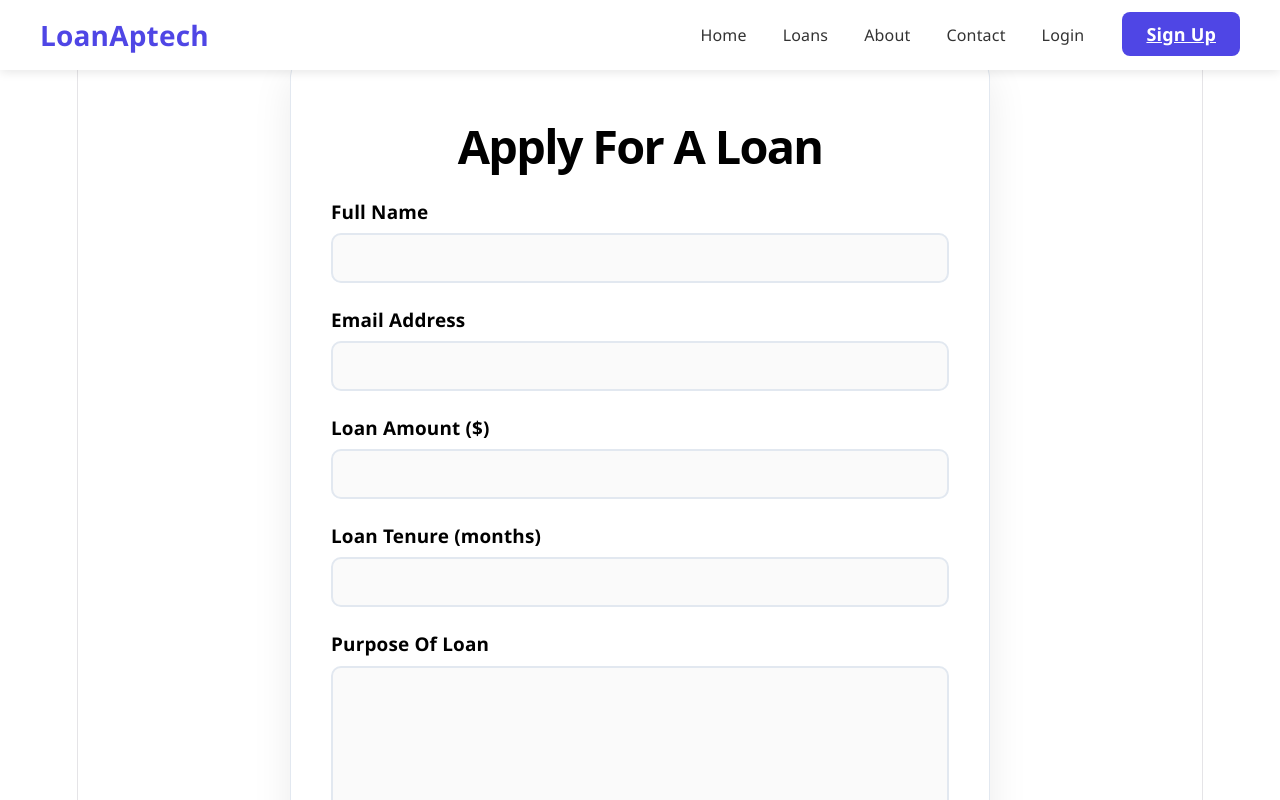
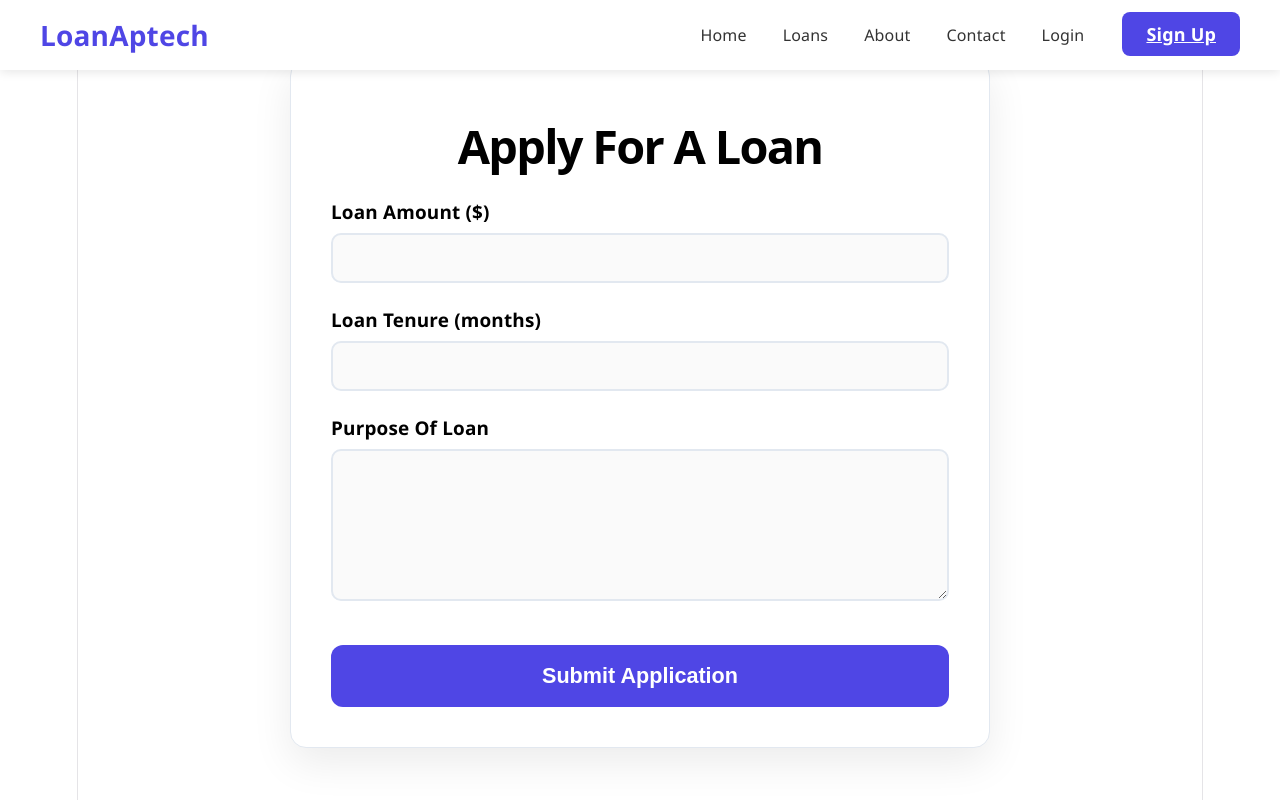
Before and after one commit to omega2oj4-spec/loanaptech, a React (Vite) app: page /apply in a window 1280 px wide. Shown: the top 800 px of the page. Built offline with nearby package versions, Linux system fonts and the light colour scheme; no server answers.

Commit message:
loanaptech

```diff
--- a/src/components/ApplyLoan.jsx
+++ b/src/components/ApplyLoan.jsx
@@ -7,8 +7,7 @@ const ApplyLoan = () => {
   const [loading, setLoading] = useState(false);
   const [error, setError] = useState(null);
   const [formData, setFormData] = useState({
-    name: "",
-    email: "",
+
     amount: "",
     tenure: "",
     purpose: "",
@@ -25,7 +24,7 @@ const ApplyLoan = () => {
     e.preventDefault();
     setError("");
 
-    if (!formData.name || !formData.email || !formData.amount || !formData.purpose || !formData.tenure) {
+    if ( !formData.amount || !formData.purpose || !formData.tenure) {
       setError("Please fill all fields");
       return;
     }
@@ -38,8 +37,7 @@ const ApplyLoan = () => {
         headers: { "Content-Type": "application/json" },
         credentials: "include",
         body: JSON.stringify({
-          email: formData.email,
-          name: formData.name,
+
           amount: formData.amount,
           duration: formData.tenure,
           purpose: formData.purpose,
@@ -66,15 +64,7 @@ const ApplyLoan = () => {
         <form className="apply-form" onSubmit={handleSubmit}>
           {error && <p style={{ color: "red" }}>{error}</p>}
 
-          <div className="input-group">
-            <label>Full Name</label>
-            <input type="text" name="name" value={formData.name} onChange={handleChange} required />
-          </div>
 
-          <div className="input-group">
-            <label>Email Address</label>
-            <input type="email" name="email" value={formData.email} onChange={handleChange} required />
-          </div>
 
           <div className="input-group">
             <label>Loan Amount ($)</label>
```
